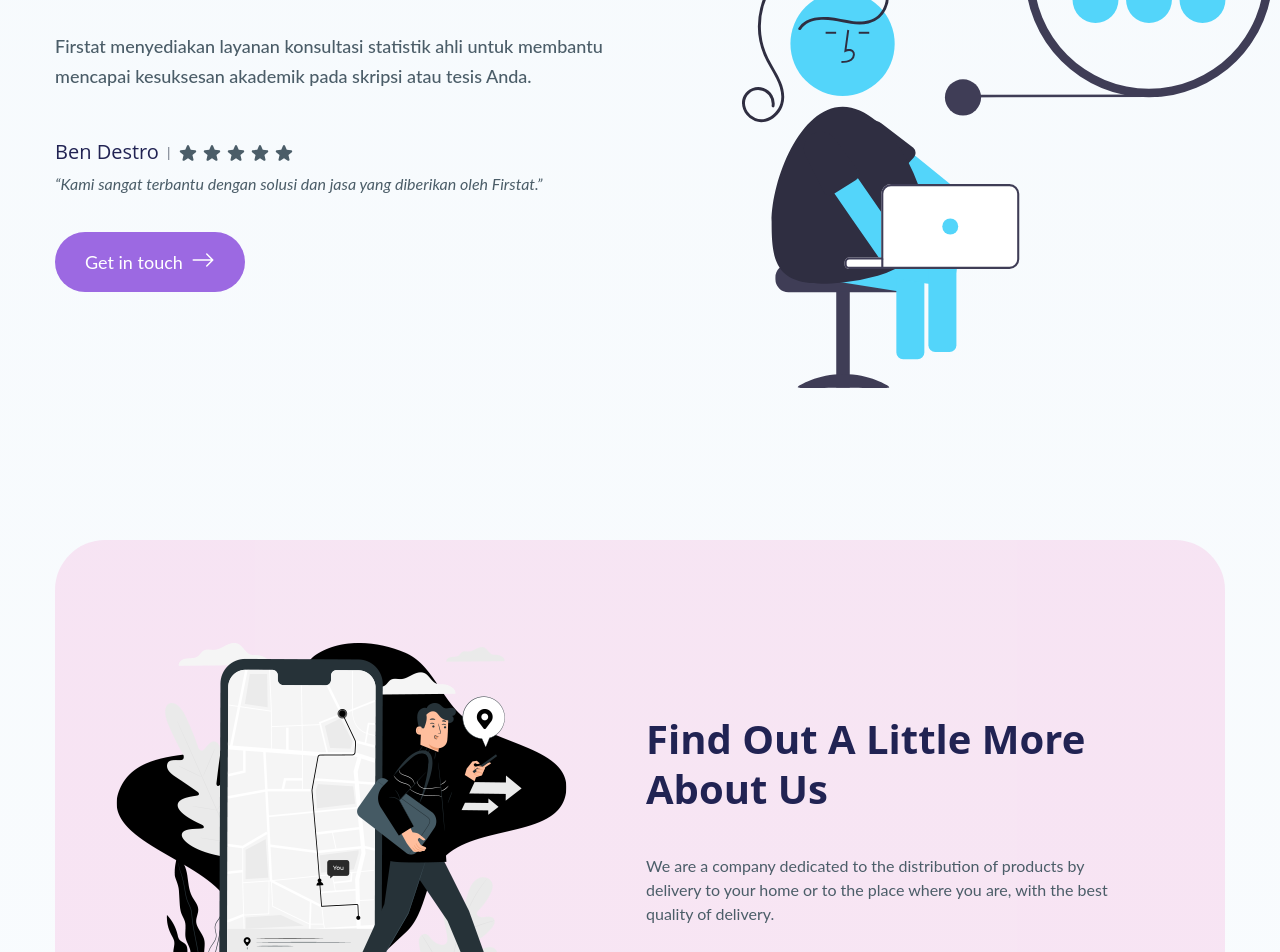
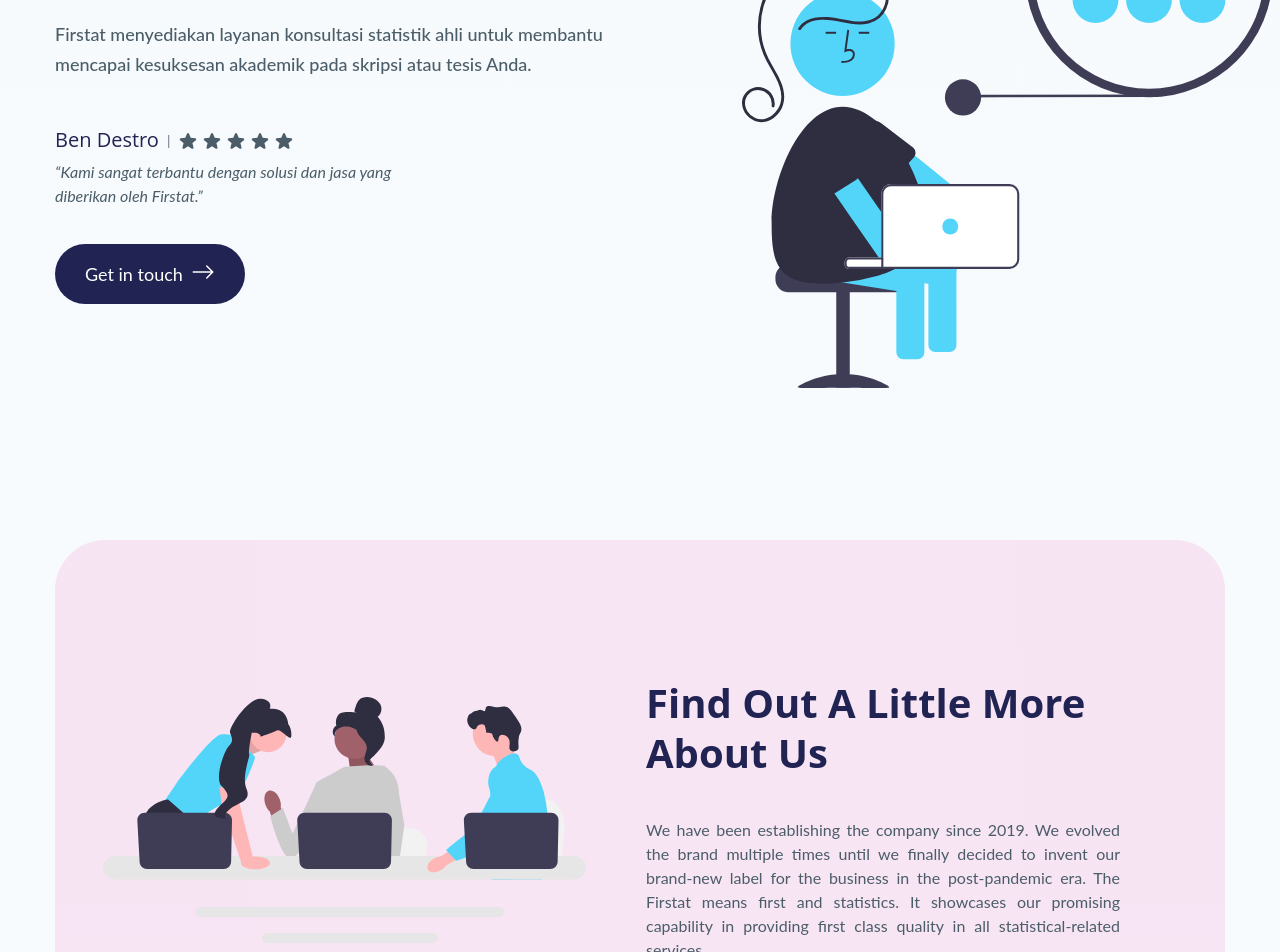
Before and after one commit to Farkhanariyasa/lanpage-ID, a React (Create React App) app: page / in a window 1280 px wide. Shown: the part 460-1412 px from the top of the page. Built offline with nearby package versions, Linux system fonts and the light colour scheme; the HTML template or start-up script is replaced by a standard one.

Commit message:
Add about

```diff
--- a/src/components/About.js
+++ b/src/components/About.js
@@ -14,6 +14,7 @@ const About = () => {
     >
       <div className='container mx-auto'>
         <div className='bg-accent-secondary/[15%] rounded-[50px] min-h-[560px] px-12 pb-12 flex flex-col text-center xl:flex-row xl:items-center xl:text-left  xl:gap-x-[60px] xl:pb-0'>
+
           {/* image */}
           <div className='flex-1' data-aos='zoom-in-left'>
             <img src={image} alt='' />
@@ -24,7 +25,7 @@ const About = () => {
               {title}
             </h2>
             <p
-              className='max-w-[474px] mx-auto xl:mx-0'
+              className='text-justify max-w-[474px] mx-auto xl:mx-0'
               data-aos='fade-up'
               data-aos-delay='400'
             >
--- a/src/components/Hero.js
+++ b/src/components/Hero.js
@@ -38,7 +38,7 @@ const Hero = () => {
             </p>
             <Review/>
             <button
-              className='btn btn-primary mb-8 xl:mb-0'
+              className='btn bg-primary mb-8 xl:mb-0'
               data-aos='fade-down'
               data-aos-delay='600'
             >
--- a/src/components/Pricing.js
+++ b/src/components/Pricing.js
@@ -2,7 +2,7 @@ import React from "react";
 
 const Pricing = () => {
   return (
-    <div>
+    <div data-aos="fade-down" data-aos-delay="600">
       <div class="min-h-screen pb-28 sm:pb-0">
         <div class="lg:h-[767px]">
           <div class="max-w-7xl min-h-screen mx-auto p-4 sm:p-10 lg:py-20">
--- a/src/components/Review.js
+++ b/src/components/Review.js
@@ -3,10 +3,14 @@ import React from "react";
 const Review = () => {
   return (
     <div>
-      <div class="flex justify-start mb-5">
-        <div class="block max-w-[600px] rounded-lg">
+      <div
+        class="flex justify-start mb-5"
+        data-aos="fade-down"
+        data-aos-delay="400"
+      >
+        <div class="block max-w-[400px] rounded-lg ">
           <div class="flex row">
-            <h5 class="mb-2 text-xl font-medium leading-tight">Ben Destro</h5>
+            <h5 class="mb-2 text-xl text-primary font-medium leading-tight">Ben Destro</h5>
             <span class="ml-2 text-sm text-gray-500 pt-1 mr-2">|</span>
             <ul class="flex justify-start pt-1">
               <li>
--- a/src/data.js
+++ b/src/data.js
@@ -3,7 +3,7 @@ import { FaYoutube, FaInstagram, FaGithub } from 'react-icons/fa';
 import { BsChatDotsFill } from 'react-icons/bs';
 
 // import images
-import AboutImg from '../src/assets/img/about.png';
+import AboutImg from '../src/assets/img/about-svg.svg';
 import Feature1Img from '../src/assets/img/features/feature1.png';
 import Feature2Img from '../src/assets/img/features/feature2.png';
 import Feature3Img from '../src/assets/img/features/feature3.png';
@@ -53,7 +53,7 @@ export const aboutData = {
   image: AboutImg,
   title: 'Find Out A Little More About Us',
   subtitle:
-    'We are a company dedicated to the distribution of products by delivery to your home or to the place where you are, with the best quality of delivery.',
+    'We have been establishing the company since 2019. We evolved the brand multiple times until we finally decided to invent our brand-new label for the business in the post-pandemic era. The Firstat means first and statistics. It showcases our promising capability in providing first class quality in all statistical-related services.',
 };
 
 export const featuresData = {
```
Also changed, not shown: src/assets/img/about-svg.svg (added).
